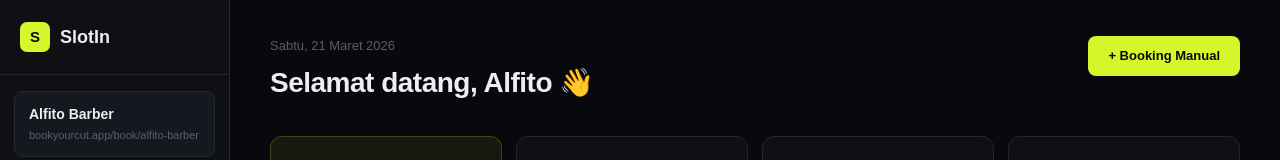
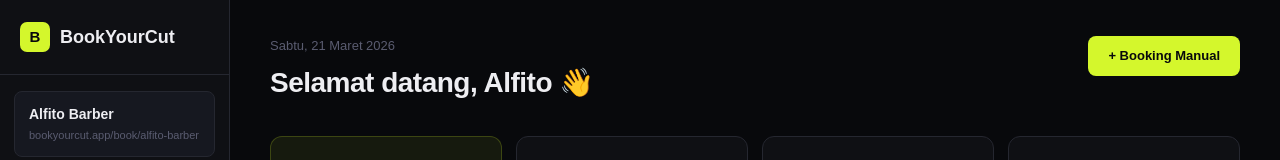
Before and after one commit to alfitof/bookyourcut, a Next.js app: page /dashboard in a window 1280 px wide. Shown: the top 160 px of the page. Built offline with nearby package versions, Linux system fonts and the light colour scheme.

Commit message:
fixing logo & name brand

```diff
--- a/components/Sidebar.tsx
+++ b/components/Sidebar.tsx
@@ -89,7 +89,7 @@ export default function Sidebar({
                 color: "#08090c",
               }}
             >
-              S
+              B
             </div>
             <span
               style={{
@@ -98,7 +98,7 @@ export default function Sidebar({
                 fontSize: "18px",
               }}
             >
-              SlotIn
+              BookYourCut
             </span>
           </div>
 
```
